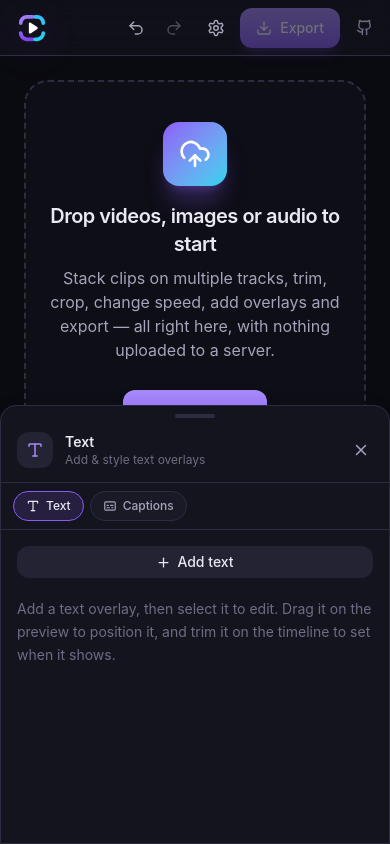
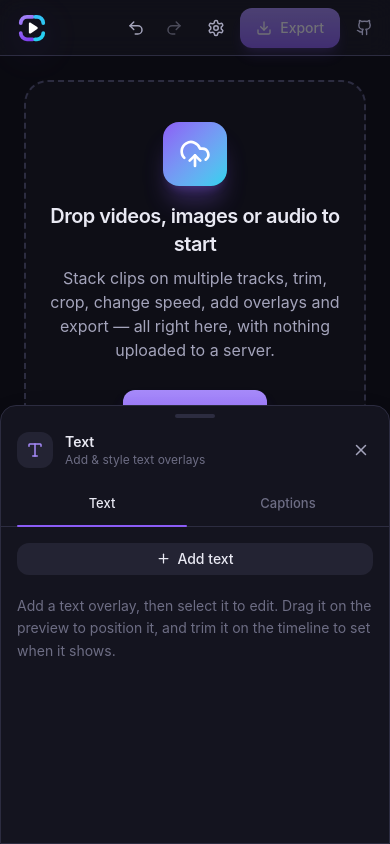
Before and after one commit to ericdallo/edite, a React (Vite) app: page / in a window 390 px wide. Both pictures are taken after a click on the button "Text". Built offline with nearby package versions, Linux system fonts and the light colour scheme.

Commit message:
Make mobile sub-tabs an underlined tab bar instead of pills

```diff
--- a/src/components/tools/ToolPanel.tsx
+++ b/src/components/tools/ToolPanel.tsx
@@ -94,7 +94,14 @@ export function ToolPanel() {
       >
         <div className="mx-auto mt-2 h-1 w-10 shrink-0 rounded-full bg-line lg:hidden" />
 
-        <div className="flex items-center gap-3 border-b border-line px-4 py-3.5">
+        <div
+          className={cn(
+            // On mobile with sub-tabs the tab bar's border is the separator, so
+            // the header keeps its border only when there are no tabs below it.
+            'flex items-center gap-3 px-4 py-3.5 lg:border-b lg:border-line',
+            subs.length === 0 && 'border-b border-line',
+          )}
+        >
           <div className="grid h-9 w-9 shrink-0 place-items-center rounded-xl bg-surface-3 text-brand-bright">
             <Icon size={18} />
           </div>
@@ -112,26 +119,24 @@ export function ToolPanel() {
         </div>
 
         {/* Mobile sub-tabs: the desktop subtool rail is hidden here, so the
-            subcategories collapse into a horizontal strip inside the sheet. */}
+            subcategories collapse into an underlined tab bar inside the sheet. */}
         {subs.length > 0 && (
-          <div className="flex shrink-0 gap-1.5 overflow-x-auto border-b border-line px-3 py-2 lg:hidden">
+          <div role="tablist" className="flex shrink-0 border-b border-line px-2 lg:hidden">
             {subs.map((s) => {
-              const SubIcon = s.icon;
               const on = activeSub === s.id;
               return (
                 <button
                   key={s.id}
+                  role="tab"
+                  aria-selected={on}
                   onClick={() => setSubtool(s.id)}
-                  aria-pressed={on}
                   className={cn(
-                    'flex shrink-0 items-center gap-1.5 rounded-full border px-3 py-1.5 text-xs font-medium transition-colors',
-                    on
-                      ? 'border-brand bg-brand/15 text-ink'
-                      : 'border-line bg-surface-2 text-ink-muted hover:text-ink',
+                    'relative flex-1 whitespace-nowrap px-1 py-3 text-center text-[13px] font-medium transition-colors',
+                    on ? 'text-ink' : 'text-ink-faint hover:text-ink-muted',
                   )}
                 >
-                  <SubIcon size={14} />
                   {s.label}
+                  {on && <span className="absolute inset-x-2 -bottom-px h-0.5 rounded-full bg-brand" />}
                 </button>
               );
             })}
```
